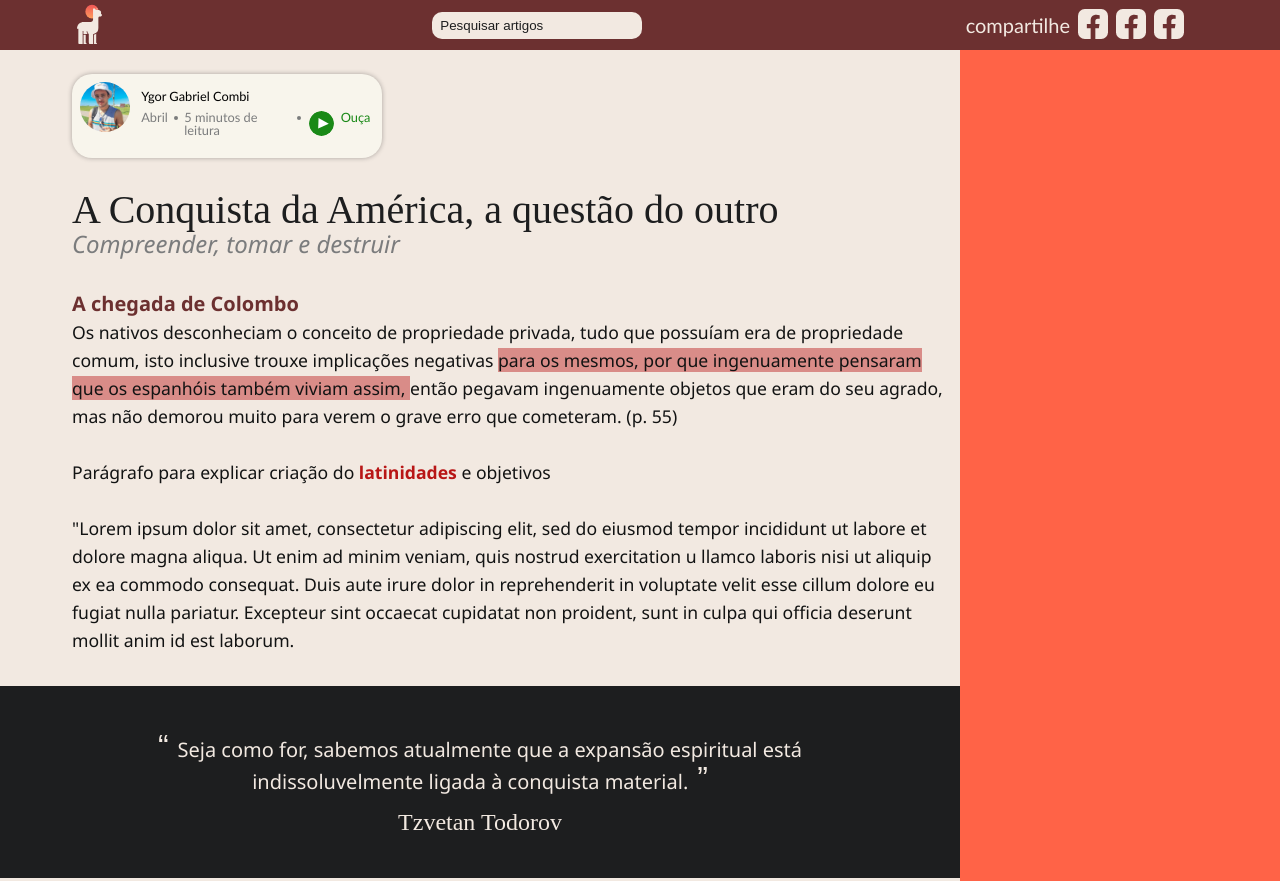
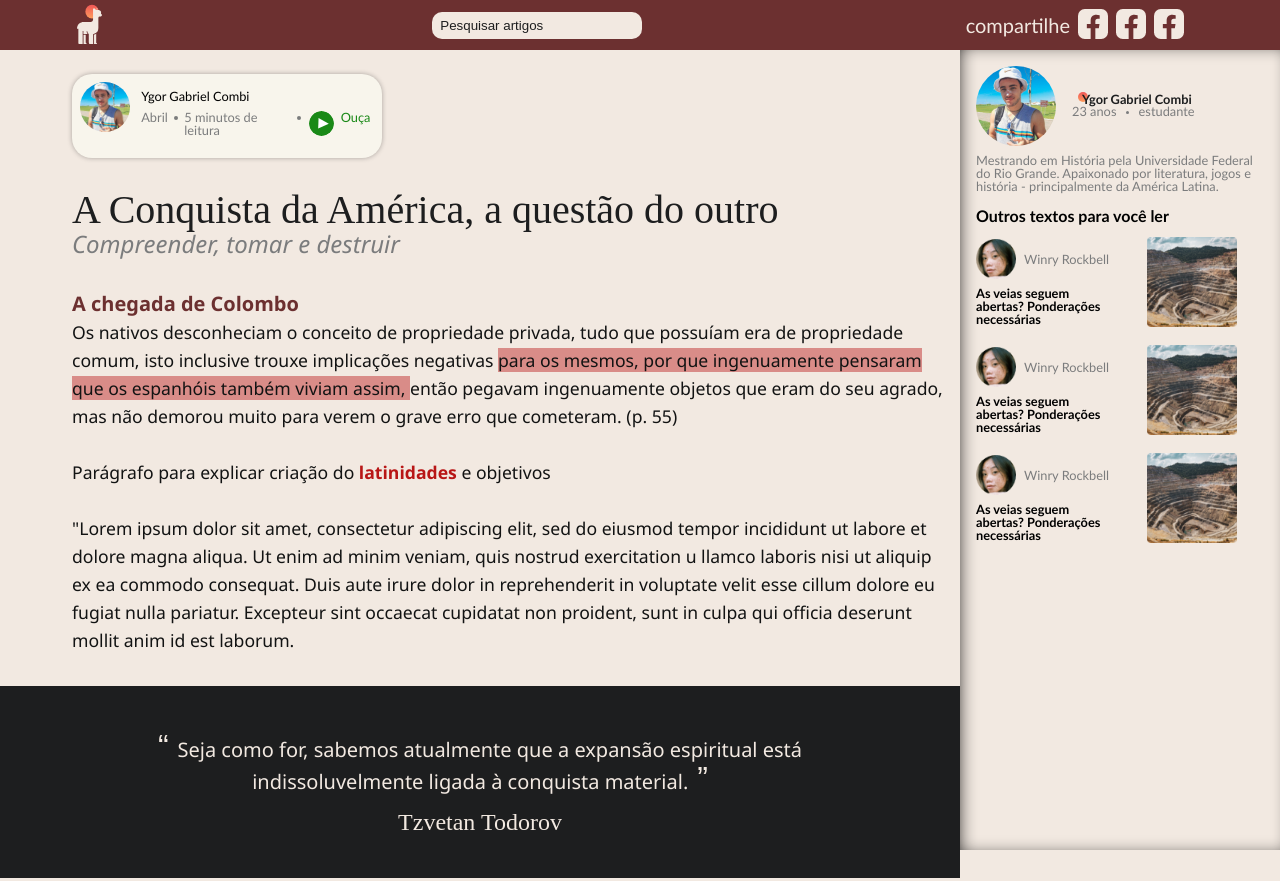
Before and after one commit to combizera/LatinidadesBETA, a plain HTML site: page artigos.html in a window 1280 px wide. Shown: the top 881 px of the page. Drawn offline with Linux system fonts and the light colour scheme; a web font is replaced by a local one.

Commit message:
alterações4

```diff
--- a/artigos.html
+++ b/artigos.html
@@ -32,7 +32,7 @@
   </header>
 
   <main>
-    <div class="capsula">
+    <div class="main__capsula">
       <section class="cartao__autor">
         <img src="./assets/img/perfil2.jpg" alt="Foto de perfil do autor" class="cartao__perfil">
         <div class="capsula">
@@ -102,8 +102,12 @@
           </div>
         </article>
         <div class="share">
+          <p>Compartilhe esse texto</p>
+          <a href="#"><img src="./assets/icons/share.svg" alt=""></a>
+        </div>
+        <div class="news">
           <p>Gostou do texto? <span>Inscreva-se</span> para não perder nenhum artigo</p>
-          <div class="share__form">
+          <div class="news__form">
             <form action="#" method="post">
               <fieldset>
                 <input type="email" name="email" id="newsletter__email" placeholder="Enter Email Address" autocomplete="on">
@@ -114,7 +118,57 @@
         </div>
       </section>
     </div>
-    <aside></aside>
+
+    <aside>
+      <div class="aside__perfil">
+        <div class="aside__perfil-dados">
+          <img src="./assets/img/perfil2.jpg" alt="Foto de perfil do autor do texto">
+          <div class="aside__perfil-dados-geral">
+            <p id="aside__nome"><span class="bolinha-perfil"></span>Ygor Gabriel Combi</p>
+            <div class="aside__perfil-dados-geral2">
+              <p>23 anos</p><span></span>
+              <p>estudante</p>
+            </div>
+          </div>
+        </div>
+
+        <p class="aside__perfil-bio">Mestrando em História pela Universidade Federal do Rio Grande. Apaixonado por literatura, jogos e história - principalmente da América Latina. </p>
+      </div>
+      <div class="othertexts">
+        <h4>Outros textos para você ler</h4>
+        <a href="#" class="aside__conteudo">
+          <div class="aside__conteudo-capsula">
+            <div class="aside__conteudo-perfil">
+              <img src="./assets/img/pessoa-ficticia.png" alt="Foto de perfil da autora">
+              <p>Winry Rockbell</p>
+            </div>
+            <p class="aside__conteudo-titulo">As veias seguem abertas? Ponderações necessárias</p>
+          </div>
+          <img class="aside__conteudo-img" src="./assets/img/conteudo-capa.png" alt="Capa do conteúdo">
+        </a>
+        <a href="#" class="aside__conteudo">
+          <div class="aside__conteudo-capsula">
+            <div class="aside__conteudo-perfil">
+              <img src="./assets/img/pessoa-ficticia.png" alt="Foto de perfil da autora">
+              <p>Winry Rockbell</p>
+            </div>
+            <p class="aside__conteudo-titulo">As veias seguem abertas? Ponderações necessárias</p>
+          </div>
+          <img class="aside__conteudo-img" src="./assets/img/conteudo-capa.png" alt="Capa do conteúdo">
+        </a>
+        <a href="#" class="aside__conteudo">
+          <div class="aside__conteudo-capsula">
+            <div class="aside__conteudo-perfil">
+              <img src="./assets/img/pessoa-ficticia.png" alt="Foto de perfil da autora">
+              <p>Winry Rockbell</p>
+            </div>
+            <p class="aside__conteudo-titulo">As veias seguem abertas? Ponderações necessárias</p>
+          </div>
+          <img class="aside__conteudo-img" src="./assets/img/conteudo-capa.png" alt="Capa do conteúdo">
+        </a>
+
+      </div>
+    </aside>
 
   </main>
 
--- a/assets/css/artigos.css
+++ b/assets/css/artigos.css
@@ -1,7 +1,13 @@
 main {
   display: grid;
   grid-template-columns: 75% auto;
+  position: relative;
+  top: 50px;
 }
+
+/* .main__capsula {
+  box-shadow: 5px 0px 19px -8px #000000;
+} */
 
 .cartao__autor {
   background-color: var(--cartao-perfil);
@@ -178,7 +184,7 @@ main {
   width: 0.8rem;
 }
 
-.share {
+.news {
   background-color: var(--bege-forte);
   font-size: 1.125rem;
   margin: 0px 0px 1rem 20%;
@@ -190,7 +196,7 @@ main {
   box-shadow: 0px 0px 5px 3px rgba(0, 0, 0, 0.15);
 }
 
-.share span {
+.news span {
   font-weight: bold;
 }
 
@@ -235,12 +241,20 @@ main {
 .btn {
   background-color: var(--vinho-base);
   border: none;
+  border: 5px solid #f5efe8;
   border-radius: 10px;
+  border-top: 6px solid #f5efe8;
   color: #f5efe8;
   font-family: "candara";
   padding: 5px 10px;
-  border-color: #1a8917;
-  border: 5px solid #f5efe8;
   margin-left: -1.3rem;
-  border-top: 6px solid #f5efe8;
+  font-weight: bold;
 }
+
+.share {
+  display: flex;
+  margin: 0px 0px 1rem 7.5%;
+  font-weight: bold;
+  font-size: 1.125rem;
+  gap: 1rem;
+}
--- a/assets/css/aside-artigo.css
+++ b/assets/css/aside-artigo.css
@@ -1,3 +1,116 @@
 aside {
-  background-color: tomato;
+  box-shadow: inset 5px 0px 19px -8px #000000;
+  position: fixed;
+  left: 75%;
+  height: 100%;
 }
+
+.aside__perfil {
+  padding: 1rem;
+  color: var(--cinza);
+  font-size: 0.8rem;
+}
+
+.aside__perfil img {
+  border-radius: 50%;
+  max-width: 80px;
+}
+
+.aside__perfil-dados {
+  display: grid;
+  grid-template-columns: 80px auto;
+  align-items: center;
+  gap: 1rem;
+}
+
+.aside__perfil-dados-geral {
+  display: flex;
+  flex-direction: column;
+}
+
+#aside__nome {
+  color: var(--cinza-escuro);
+  font-weight: bold;
+  z-index: 100;
+}
+
+.aside__perfil-dados-geral2 {
+  display: flex;
+  flex-wrap: nowrap;
+  gap: 0.5rem;
+}
+
+.bolinha-perfil {
+  background-image: linear-gradient(to bottom, #f15757, #fd9c5c);
+  border-radius: 50%;
+  display: inline-flex;
+  height: 10px;
+  position: relative;
+  left: 6px;
+  top: -2px;
+  width: 10px;
+  z-index: -1;
+}
+
+.aside__perfil-dados-geral2 span {
+  width: 3px;
+  background-color: var(--cinza);
+  border-radius: 10px;
+  display: inline-flex;
+  height: 3px;
+  margin: 0.35rem 0.1rem;
+}
+
+.aside__perfil-bio {
+  padding: 0.5rem 0.5rem 0px 0;
+}
+
+.othertexts {
+  font-size: 0.8rem;
+}
+
+.othertexts h4 {
+  font-weight: bold;
+  font-size: 1rem;
+  margin-left: 1rem;
+}
+
+.aside__conteudo {
+  display: grid;
+  grid-template-columns: 1fr 1fr;
+  align-items: center;
+  justify-items: center;
+  padding: 0px 1rem 0rem 1rem;
+  transition: 0.3s;
+  margin-top: 0.5rem;
+}
+
+.aside__conteudo:hover {
+  background-color: #6c3030;
+  color: var(--bege-base);
+  border-radius: 5px;
+}
+
+.aside__conteudo-img {
+  max-width: 100px;
+  max-height: 90%;
+}
+
+.aside__conteudo-perfil {
+  display: flex;
+  align-items: center;
+  gap: 0.5rem;
+}
+
+.aside__conteudo-perfil p {
+  color: var(--cinza);
+}
+
+.aside__conteudo-perfil img {
+  max-width: 40px;
+}
+
+.aside__conteudo-titulo {
+  font-weight: bold;
+  margin-top: 0.5rem;
+}
--- a/assets/css/footer.css
+++ b/assets/css/footer.css
@@ -4,6 +4,8 @@ footer {
   padding: 1rem 7.5%;
   display: grid;
   grid-template-columns: 1fr 1fr 1fr;
+  position: relative;
+  margin-top: 5rem;
 }
 
 footer p {
--- a/assets/css/header.css
+++ b/assets/css/header.css
@@ -4,6 +4,9 @@ header {
   display: flex;
   align-items: center;
   justify-content: space-between;
+  position: fixed;
+  width: 100%;
+  z-index: 10;
 }
 
 .logo {
```
Also changed, not shown: assets/icons/share.svg (added), assets/img/conteudo-capa.png (added), assets/img/perfil.png (added), assets/img/pessoa-ficticia.png (added).
